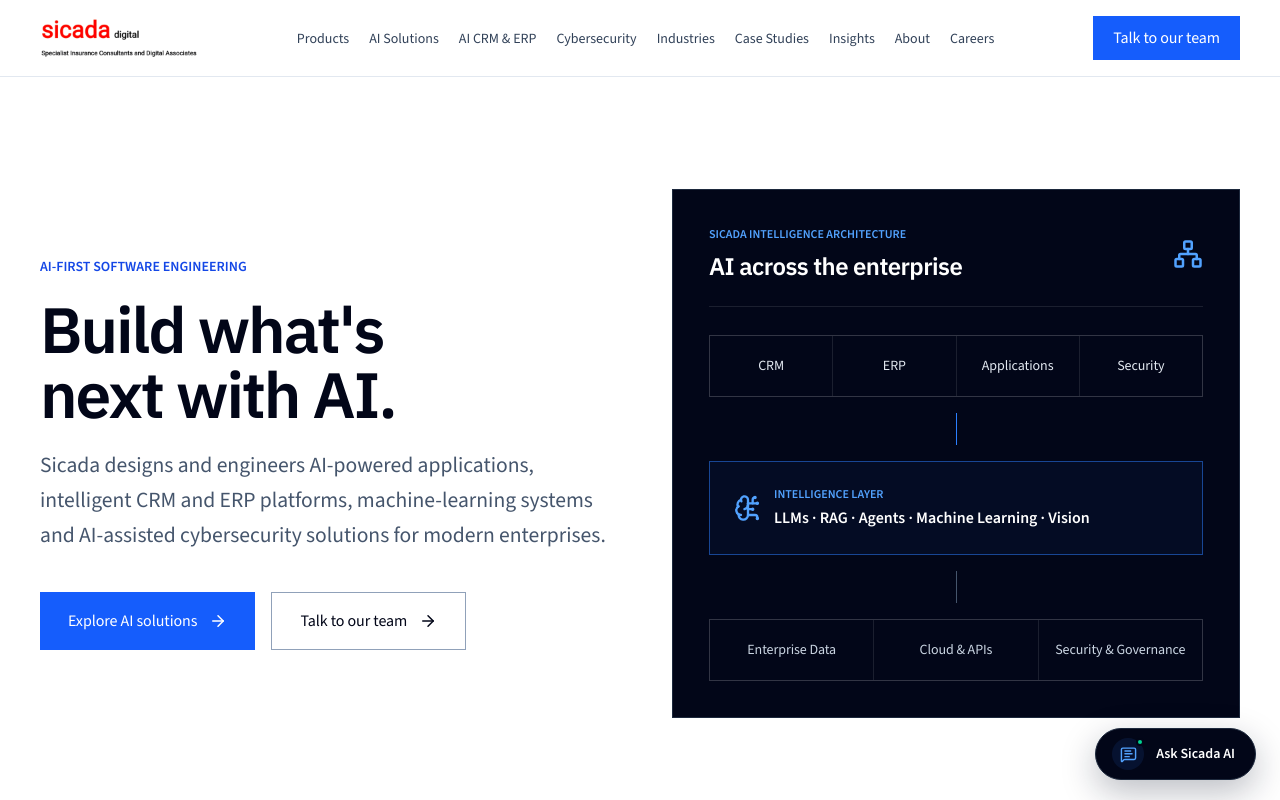
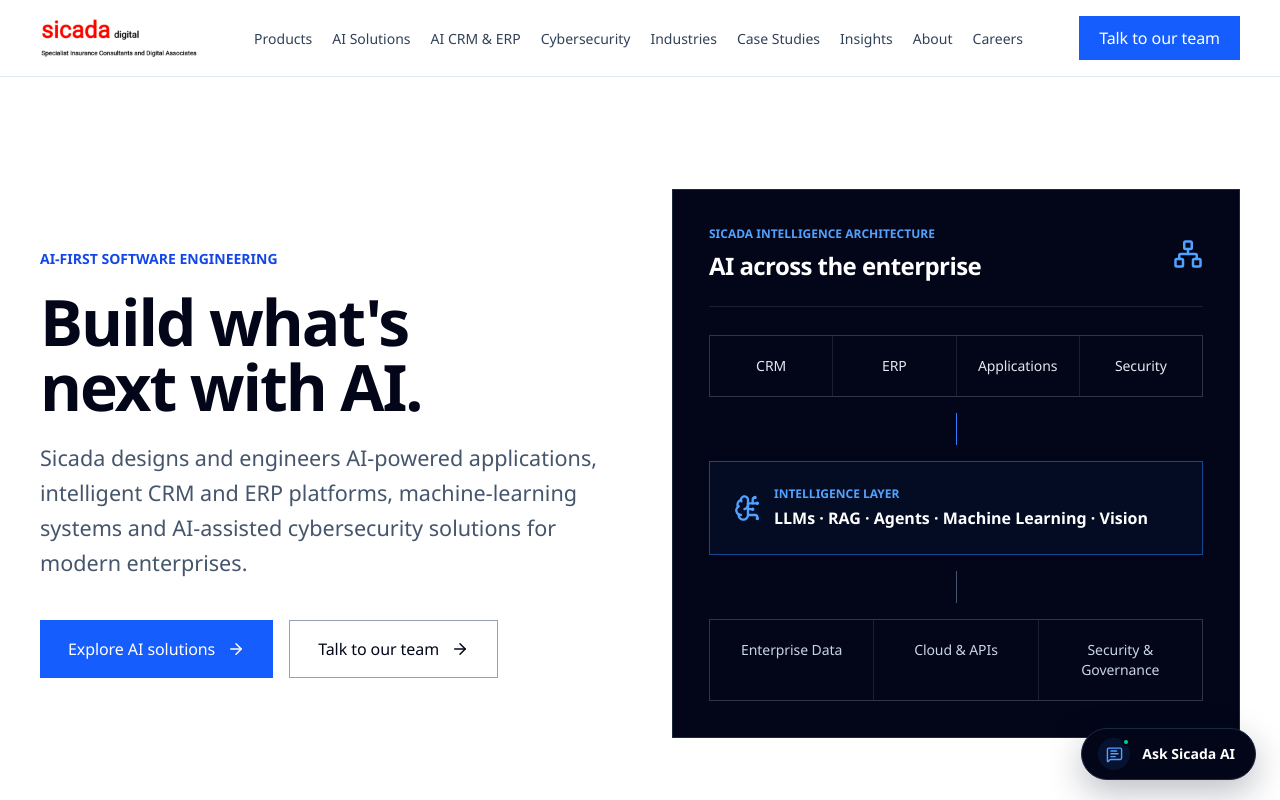
Before and after one commit to mkraja826/Sicadawebapp, a React (Vite) app: page / in a window 1280 px wide. Shown: the top 800 px of the page. Built offline with nearby package versions, Linux system fonts and the light colour scheme.

Commit message:
perf: discover web fonts earlier for faster first paint

```diff
--- a/src/index.css
+++ b/src/index.css
@@ -1,4 +1,3 @@
-@import url('https://fonts.googleapis.com/css2?family=IBM+Plex+Sans:wght@500;600;700&family=Source+Sans+3:wght@400;500;600;700&display=swap');
 @import "tailwindcss";
 
 html {
```
